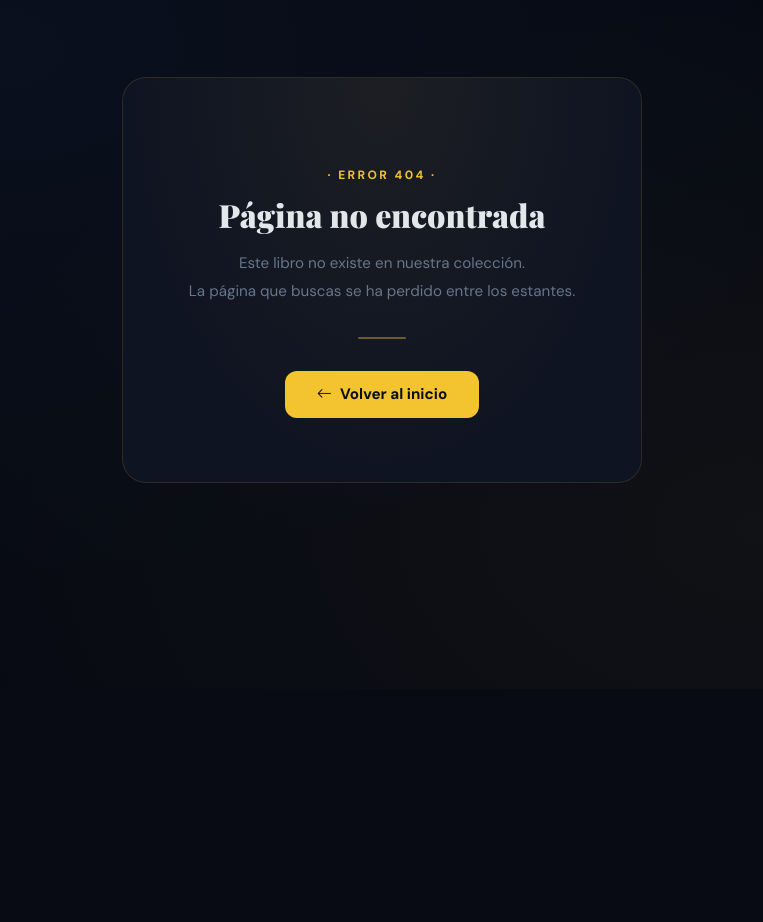
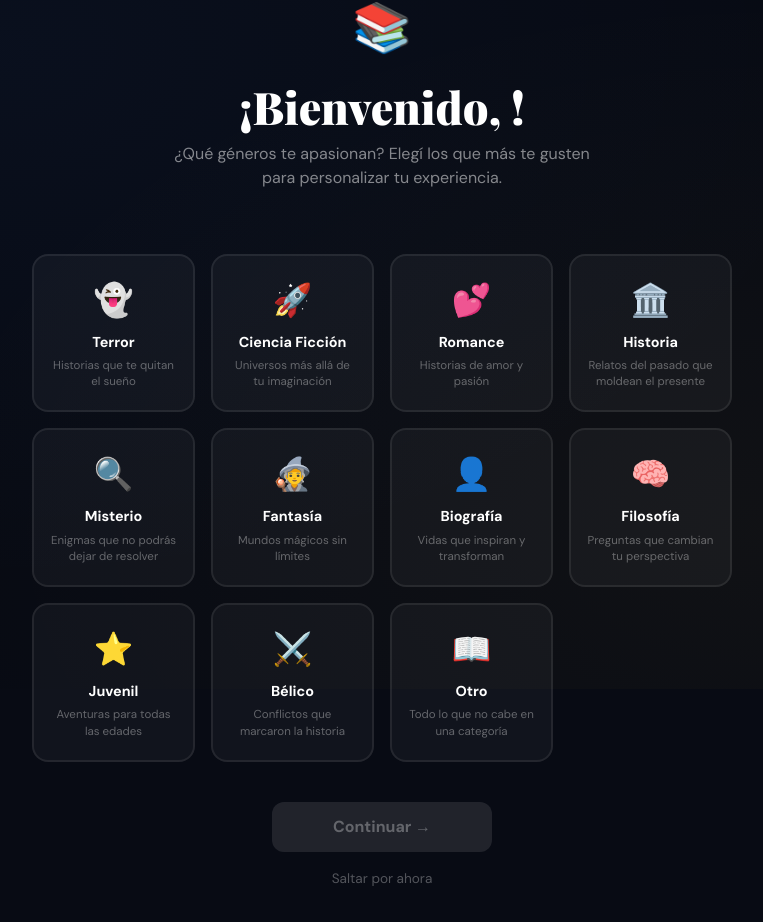
Before and after one commit to alexx09-dev/biblio-react, a React (Vite) app: page /onboarding in a window 1280 px wide. Before the commit this address had no page. Shown: the part 111-1033 px from the top of the page, without its empty margins (258-1021 px from the left). Before the commit the page ends 800 px from the top, so only its background shows below. Built offline with nearby package versions, Linux system fonts and the light colour scheme; sample sign-in values are in the browser's storage.

Commit message:
FASE 2B Onboarding seleccion de generos

```diff
--- a/src/App.jsx
+++ b/src/App.jsx
@@ -14,6 +14,7 @@ import DetalleLibro       from './libros/DetalleLibro'
 import EditarLibro        from './libros/EditarLibro'
 import AuthPage from './libros/AuthPage'
 import PaginaNoEncontrada from './componentes/PaginaNoEncontrada'
+import Onboarding from './libros/Onboarding'
 
 function App() {
   const [busqueda, setBusqueda] = useState('')
@@ -51,6 +52,11 @@ function App() {
               <EditarLibro />
             </RutaProtegida>
           } />
+          <Route path="/onboarding" element={
+            <RutaProtegida>
+              <Onboarding />
+            </RutaProtegida>
+          } />
 
           {/* Cualquier URL que no existe → página 404 */}
           <Route path="*" element={<PaginaNoEncontrada />} />
--- a/src/libros/AuthPage.jsx
+++ b/src/libros/AuthPage.jsx
@@ -58,7 +58,11 @@ function AuthPage() {
         })
       }
       login(data.access_token, data.usuario)
-      navigate('/')
+      if (modo === 'registro') {
+        navigate('/onboarding')
+      } else {
+        navigate('/')
+      }
     } catch (err) {
       setError(err.response?.data?.detail || 'Ocurrió un error. Intentá de nuevo.')
     } finally {
--- /dev/null
+++ b/src/libros/Onboarding.jsx
@@ -0,0 +1,201 @@
+// src/libros/Onboarding.jsx
+// FASE 2B — Pantalla de bienvenida y elección de géneros favoritos
+
+import { useState } from 'react'
+import { useNavigate } from 'react-router-dom'
+import { actualizarPerfil } from '../api/auth'
+import { useAuth } from '../contexto/AuthContext'
+
+const GENEROS = [
+  { id: 'Terror',          emoji: '👻', desc: 'Historias que te quitan el sueño' },
+  { id: 'Ciencia Ficción', emoji: '🚀', desc: 'Universos más allá de tu imaginación' },
+  { id: 'Romance',         emoji: '💕', desc: 'Historias de amor y pasión' },
+  { id: 'Historia',        emoji: '🏛️', desc: 'Relatos del pasado que moldean el presente' },
+  { id: 'Misterio',        emoji: '🔍', desc: 'Enigmas que no podrás dejar de resolver' },
+  { id: 'Fantasía',        emoji: '🧙', desc: 'Mundos mágicos sin límites' },
+  { id: 'Biografía',       emoji: '👤', desc: 'Vidas que inspiran y transforman' },
+  { id: 'Filosofía',       emoji: '🧠', desc: 'Preguntas que cambian tu perspectiva' },
+  { id: 'Juvenil',         emoji: '⭐', desc: 'Aventuras para todas las edades' },
+  { id: 'Bélico',          emoji: '⚔️', desc: 'Conflictos que marcaron la historia' },
+  { id: 'Otro',            emoji: '📖', desc: 'Todo lo que no cabe en una categoría' },
+]
+
+function Onboarding() {
+  const navigate = useNavigate()
+  const { usuario, login, token } = useAuth()
+  const [seleccionados, setSeleccionados] = useState([])
+  const [cargando, setCargando] = useState(false)
+
+  const toggleGenero = (id) => {
+    setSeleccionados(prev =>
+      prev.includes(id) ? prev.filter(g => g !== id) : [...prev, id]
+    )
+  }
+
+  const handleContinuar = async () => {
+    setCargando(true)
+    try {
+      const generos_favoritos = seleccionados.join(',')
+      const usuarioActualizado = await actualizarPerfil({ generos_favoritos })
+      // Actualizar el contexto con los nuevos datos
+      login(token, usuarioActualizado)
+      navigate('/')
+    } catch (err) {
+      console.error('Error al guardar géneros:', err)
+      navigate('/')
+    } finally {
+      setCargando(false)
+    }
+  }
+
+  return (
+    <div style={{
+      minHeight: '100vh',
+      background: '#080b14',
+      display: 'flex',
+      flexDirection: 'column',
+      alignItems: 'center',
+      justifyContent: 'center',
+      padding: '2rem',
+      fontFamily: "'DM Sans', sans-serif",
+    }}>
+      <style>{`
+        @import url('https://fonts.googleapis.com/css2?family=Playfair+Display:wght@700;900&family=DM+Sans:wght@400;500;700&display=swap');
+        @keyframes fadeInUp {
+          from { opacity: 0; transform: translateY(20px); }
+          to   { opacity: 1; transform: translateY(0); }
+        }
+      `}</style>
+
+      {/* Encabezado */}
+      <div style={{ textAlign: 'center', marginBottom: '3rem', animation: 'fadeInUp 0.5s ease both' }}>
+        <div style={{ fontSize: '3rem', marginBottom: '1rem' }}>📚</div>
+        <h1 style={{
+          fontFamily: "'Playfair Display', serif",
+          color: '#fff',
+          fontSize: 'clamp(1.8rem, 4vw, 2.8rem)',
+          fontWeight: 900,
+          marginBottom: '0.5rem',
+          lineHeight: 1.2,
+        }}>
+          ¡Bienvenido, {usuario?.nombre?.split(' ')[0]}!
+        </h1>
+        <p style={{ color: 'rgba(255,255,255,0.5)', fontSize: '1rem', maxWidth: '420px' }}>
+          ¿Qué géneros te apasionan? Elegí los que más te gusten para personalizar tu experiencia.
+        </p>
+      </div>
+
+      {/* Grid de géneros */}
+      <div style={{
+        display: 'grid',
+        gridTemplateColumns: 'repeat(auto-fill, minmax(160px, 1fr))',
+        gap: '1rem',
+        width: '100%',
+        maxWidth: '700px',
+        marginBottom: '2.5rem',
+        animation: 'fadeInUp 0.5s ease 0.1s both',
+      }}>
+        {GENEROS.map((g, i) => {
+          const activo = seleccionados.includes(g.id)
+          return (
+            <div
+              key={g.id}
+              onClick={() => toggleGenero(g.id)}
+              style={{
+                background: activo ? 'rgba(244,196,48,0.12)' : 'rgba(255,255,255,0.04)',
+                border: activo ? '2px solid #f4c430' : '2px solid rgba(255,255,255,0.08)',
+                borderRadius: '16px',
+                padding: '1.25rem 1rem',
+                cursor: 'pointer',
+                transition: 'all 0.2s ease',
+                textAlign: 'center',
+                animation: `fadeInUp 0.4s ease ${i * 0.05}s both`,
+                transform: activo ? 'translateY(-3px)' : 'none',
+                boxShadow: activo ? '0 8px 24px rgba(244,196,48,0.15)' : 'none',
+              }}
+            >
+              <div style={{ fontSize: '2rem', marginBottom: '0.5rem' }}>{g.emoji}</div>
+              <div style={{
+                color: activo ? '#f4c430' : '#fff',
+                fontWeight: 700,
+                fontSize: '0.9rem',
+                marginBottom: '0.3rem',
+              }}>{g.id}</div>
+              <div style={{
+                color: 'rgba(255,255,255,0.35)',
+                fontSize: '0.72rem',
+                lineHeight: 1.4,
+              }}>{g.desc}</div>
+
+              {activo && (
+                <div style={{
+                  position: 'absolute',
+                  top: '10px',
+                  right: '10px',
+                  background: '#f4c430',
+                  borderRadius: '50%',
+                  width: '20px',
+                  height: '20px',
+                  display: 'flex',
+                  alignItems: 'center',
+                  justifyContent: 'center',
+                  fontSize: '0.7rem',
+                  color: '#080b14',
+                  fontWeight: 900,
+                }}>✓</div>
+              )}
+            </div>
+          )
+        })}
+      </div>
+
+      {/* Botones */}
+      <div style={{
+        display: 'flex',
+        flexDirection: 'column',
+        alignItems: 'center',
+        gap: '1rem',
+        animation: 'fadeInUp 0.5s ease 0.3s both',
+      }}>
+        <button
+          onClick={handleContinuar}
+          disabled={cargando}
+          style={{
+            background: seleccionados.length > 0 ? '#f4c430' : 'rgba(255,255,255,0.1)',
+            color: seleccionados.length > 0 ? '#080b14' : 'rgba(255,255,255,0.3)',
+            border: 'none',
+            borderRadius: '12px',
+            padding: '13px 40px',
+            fontWeight: 700,
+            fontSize: '1rem',
+            cursor: cargando ? 'not-allowed' : 'pointer',
+            transition: 'all 0.2s ease',
+            fontFamily: "'DM Sans', sans-serif",
+            minWidth: '220px',
+          }}
+        >
+          {cargando ? 'Guardando...' : seleccionados.length > 0
+            ? `Continuar con ${seleccionados.length} género${seleccionados.length > 1 ? 's' : ''} →`
+            : 'Continuar →'
+          }
+        </button>
+
+        <button
+          onClick={() => navigate('/')}
+          style={{
+            background: 'none',
+            border: 'none',
+            color: 'rgba(255,255,255,0.3)',
+            fontSize: '0.85rem',
+            cursor: 'pointer',
+            fontFamily: "'DM Sans', sans-serif",
+          }}
+        >
+          Saltar por ahora
+        </button>
+      </div>
+    </div>
+  )
+}
+
+export default Onboarding
```
